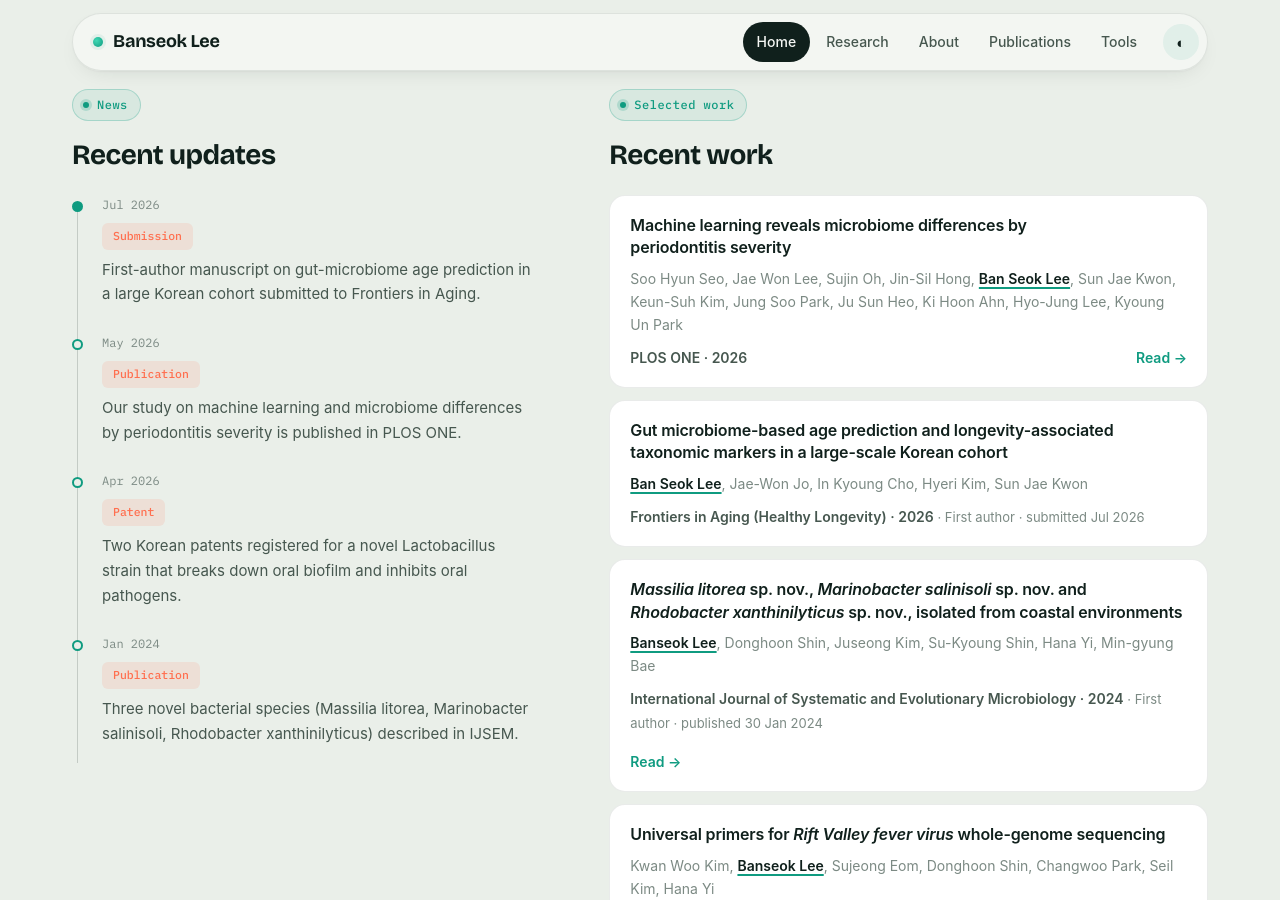
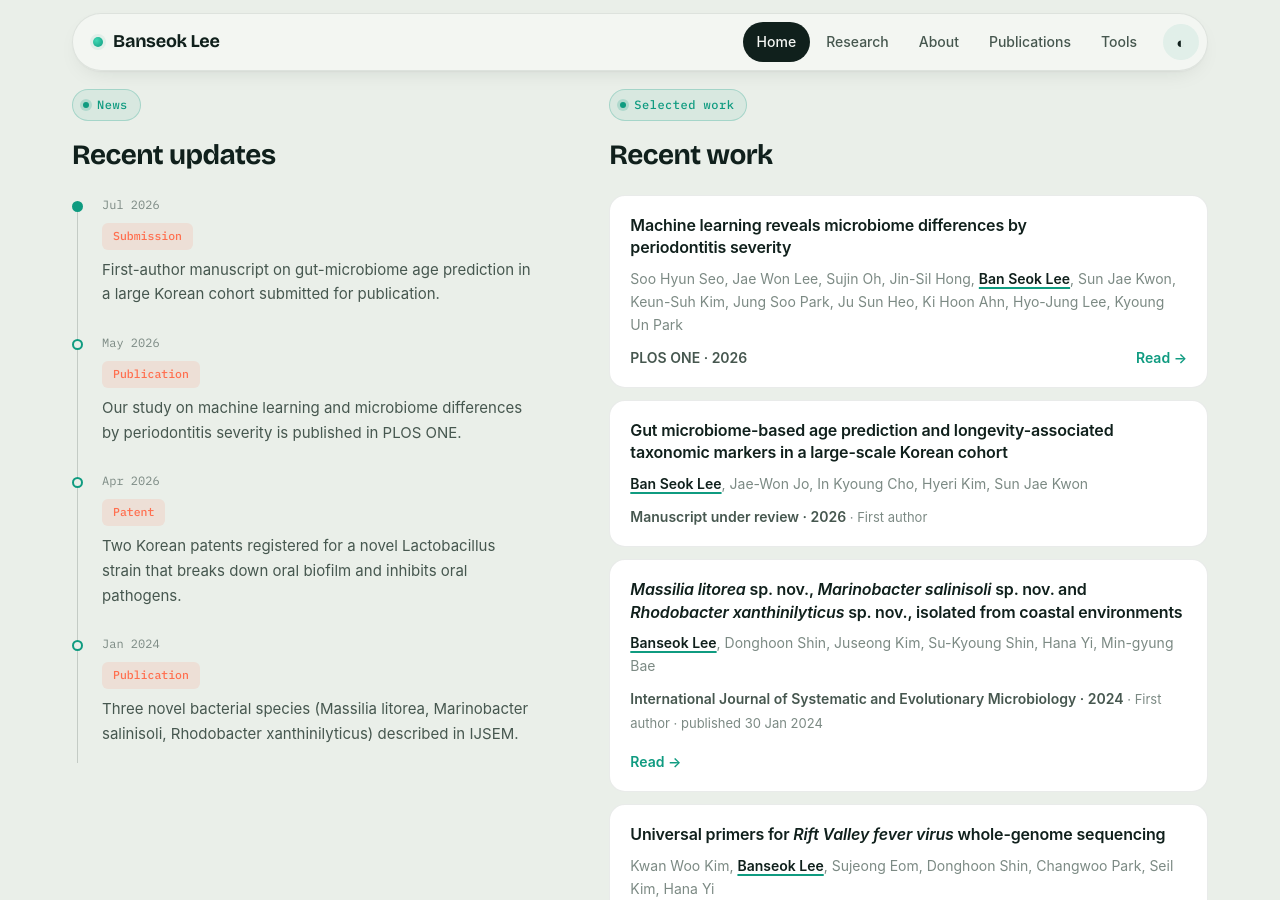
Before and after one commit to Banseok212/banseok212.github.io, a Jekyll site: the page built from index.html, in a window 1280 px wide and 900 px high, scrolled down 1949 px. Built offline with Jekyll 4.4.1, drawn with Linux system fonts in a browser that asks for light colours; some web fonts are replaced.

Commit message:
Hide journal name for manuscript under review and drop cohort figures
Co-Authored-By: Claude Opus 5.5 <noreply@anthropic.com>

```diff
--- a/_data/news.yml
+++ b/_data/news.yml
@@ -1,7 +1,7 @@
 # 최신 소식 — 위에 있는 것이 최신. 첫 화면에 최대 6개까지 나와요. (날짜는 월 단위로 표시)
 - date: 2026-07-01
   tag: "Submission"
-  text: "First-author manuscript on gut-microbiome age prediction in a large Korean cohort submitted to Frontiers in Aging."
+  text: "First-author manuscript on gut-microbiome age prediction in a large Korean cohort submitted for publication."
 - date: 2026-05-01
   tag: "Publication"
   text: "Our study on machine learning and microbiome differences by periodontitis severity is published in PLOS ONE."
--- a/_data/publications.yml
+++ b/_data/publications.yml
@@ -5,11 +5,11 @@
 # selected: true 면 Home의 Selected Publications에 나와요.
 - title: "Gut microbiome-based age prediction and longevity-associated taxonomic markers in a large-scale Korean cohort"
   authors: "Ban Seok Lee, Jae-Won Jo, In Kyoung Cho, Hyeri Kim, Sun Jae Kwon"
-  venue: "Frontiers in Aging (Healthy Longevity)"
+  venue: "Manuscript under review"
   year: 2026
-  type: "In review"
+  type: "Under review"
   topics: ["Microbiome"]
-  note: "First author · submitted Jul 2026"
+  note: "First author"
   selected: true
 
 - title: "Machine learning reveals microbiome differences by periodontitis severity"
--- a/_data/research.yml
+++ b/_data/research.yml
@@ -8,15 +8,15 @@
   quote: "The microbiome changes with age and disease. With enough samples, a model can read those changes."
   body: >
     I build machine-learning models on 16S rRNA microbiome data from large Korean cohorts.
-    Examples include a gut-age classifier trained on 3,659 people and a model that grades
+    Examples include a gut-age classifier built on a large Korean cohort and a model that grades
     periodontitis severity. Iterative feature selection and multivariable statistics narrow
     each model to a small, interpretable set of biomarker genera. Every model is then tested
     on independent external cohorts.
   methods: ["16S rRNA amplicon", "Random Forest / XGBoost", "MaAsLin2 · LEfSe", "Diversity analysis", "External validation"]
   topic: "Microbiome"
   projects:
-    - { title: "Gut microbiome age prediction & longevity-associated markers", period: "2025 – 2026", partner: "Accugene (internal)", note: "First author · n = 3,659" }
-    - { title: "Oral microbiome classifier for periodontitis severity", period: "2024.07 – 2025.05", partner: "Seoul National University Bundang Hospital", note: "15 biomarker genera" }
+    - { title: "Gut microbiome age prediction & longevity-associated markers", period: "2025 – 2026", partner: "Accugene (internal)", note: "First author" }
+    - { title: "Oral microbiome classifier for periodontitis severity", period: "2024.07 – 2025.05", partner: "Seoul National University Bundang Hospital", note: "" }
     - { title: "Gut microbiome & blood markers after red ginseng intake in obesity", period: "2023.11 – 2025.05", partner: "Korea Ginseng Corp. R&D", note: "" }
     - { title: "Gut microbiome changes under Korean-medicine treatment for atopic dermatitis", period: "2021.02 – 2022.01", partner: "Korea Institute of Oriental Medicine", note: "" }
 
```
